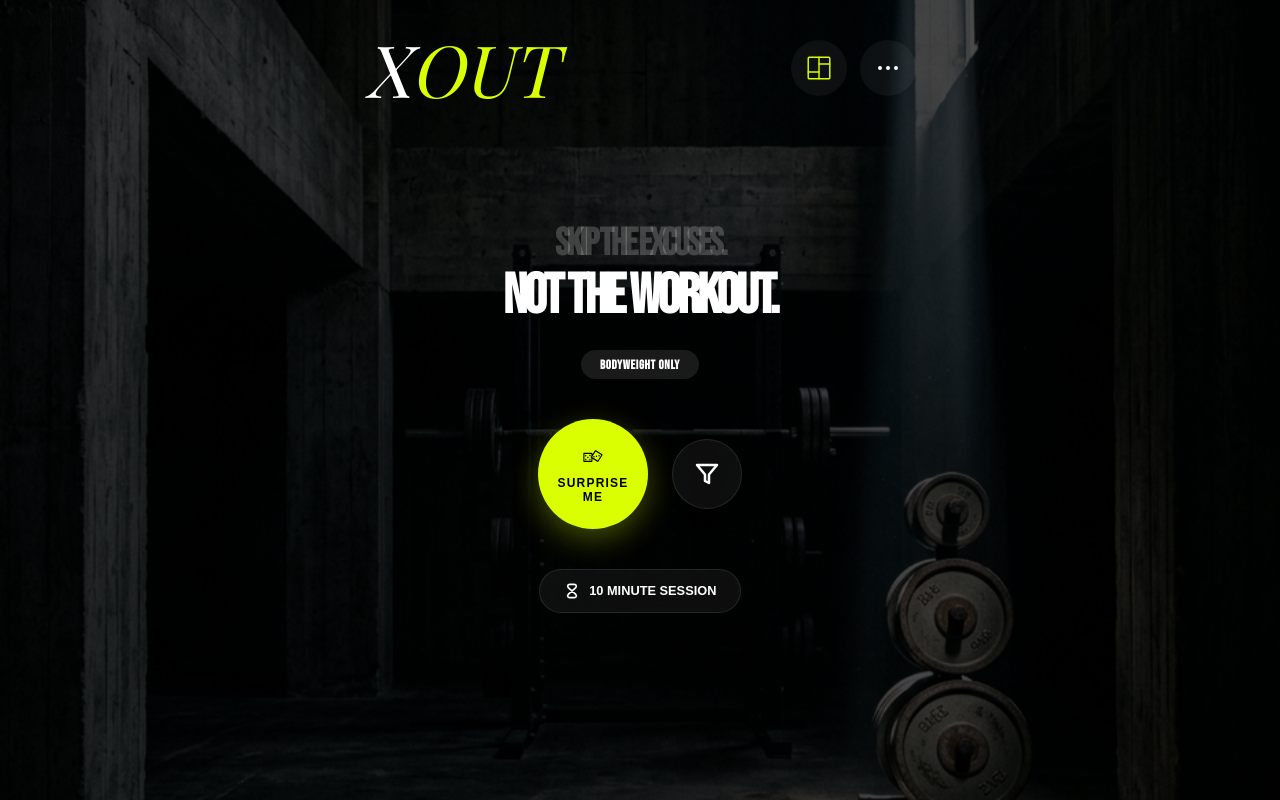
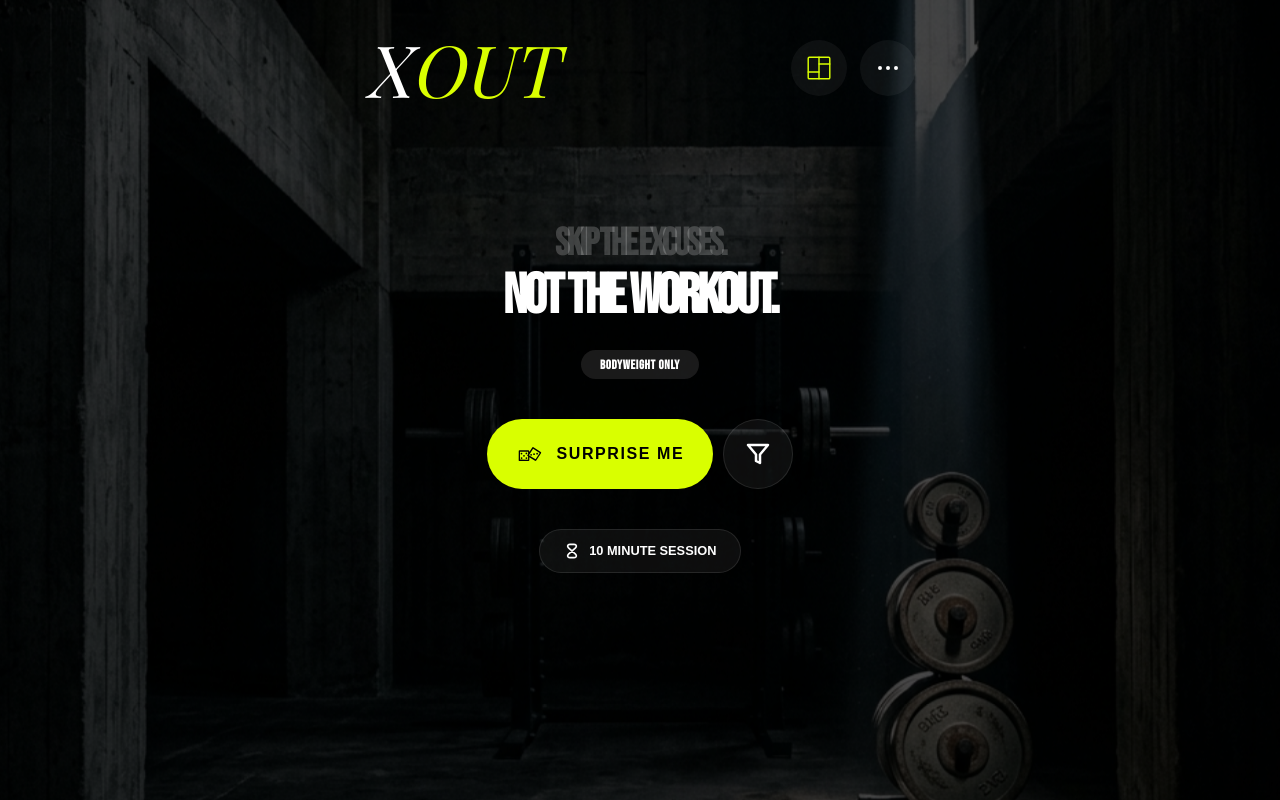
Before and after one commit to seccifabio/Xout, a Next.js app: page / in a window 1280 px wide. Built offline with nearby package versions, Linux system fonts and the light colour scheme; a web font is replaced by a local one.

Commit message:
fix: compact surprise button and strict abs filter (exercises only)

```diff
--- a/src/app/page.tsx
+++ b/src/app/page.tsx
@@ -192,7 +192,9 @@ export default function Home() {
       );
     }
 
-    return all.filter(ex => {
+    const basePool = selectedArea === 'Abs' ? exercisesData.exercises : all;
+
+    return basePool.filter(ex => {
       if (noEquip && (ex as any).requiresEquipment) return false;
       if (selectedArea !== 'All') {
         const area = (ex.bodyArea || "").trim();
@@ -399,7 +401,7 @@ export default function Home() {
       }
     } else {
       // Specific Area selected: simple random from that area
-      const areaPool = allPool.filter(ex => {
+      const areaPool = (selectedArea === 'Abs' ? exercisesData.exercises : allPool).filter(ex => {
         const area = (ex.bodyArea || "").trim();
         if (selectedArea === 'Abs') return area === 'Core' || area === 'Abs';
         return area === selectedArea;
@@ -1253,30 +1255,28 @@ export default function Home() {
                 </div>
               </div>
 
-              <div style={{ display: "flex", flexDirection: "row", alignItems: "center", justifyContent: "center", gap: "1.5rem", width: "100%" }}>
+              <div style={{ display: "flex", flexDirection: "row", alignItems: "center", justifyContent: "center", gap: "10px" }}>
                 <button
                   onClick={() => generateSession()}
                   className="button button-shiny"
                   style={{
                     background: "var(--accent)",
                     color: "black",
-                    width: "110px",
-                    height: "110px",
-                    borderRadius: "50%",
-                    fontSize: "0.75rem",
+                    padding: "1.2rem 1.8rem",
+                    borderRadius: "100px",
+                    fontSize: "1rem",
                     fontWeight: "900",
                     letterSpacing: "0.1em",
                     border: "none",
                     cursor: "pointer",
                     display: "flex",
-                    flexDirection: "column",
                     alignItems: "center",
                     justifyContent: "center",
-                    gap: "0.5rem",
-                    boxShadow: "0 10px 30px rgba(218, 255, 0, 0.3)"
+                    gap: "0.8rem",
+                    height: "70px"
                   }}
                 >
-                  <svg fill="currentColor" viewBox="0 0 256 256" xmlns="http://www.w3.org/2000/svg" style={{ width: "24px", height: "24px" }}>
+                  <svg fill="currentColor" viewBox="0 0 256 256" xmlns="http://www.w3.org/2000/svg" style={{ width: "28px", height: "28px" }}>
                     <g fillRule="evenodd">
                       <path d="M24.898 100.907a7.97 7.97 0 0 1 8.035-7.935l80.011 0.623c4.419 0.034 8.209 3.635 8.466 8.042l0.517 8.868 26.68-42.392a7.776 7.776 0 0 1 10.94-2.349l66.996 44.369a8.03 8.03 0 0 1 2.275 11.113l-43.766 66.506c-2.432 3.695-7.447 4.8-11.197 2.47l-51.928-32.265v26.49c0 4.419-3.583 8-7.993 8H32.498a7.949 7.949 0 0 1-7.959-7.998l0.36-83.542zm11.828 6.694l-0.189 71.811 74.127 0.073-0.035-29.78-5.954-4.119c-1.809-1.25-2.375-3.81-1.257-5.71L111 127l-0.466-19.749-73.808 0.35zM156.483 79L118 138.79l60.965 38.32 37.612-58.539L156.483 79z" />
                       <circle cx="138" cy="135" r="8" />
```
